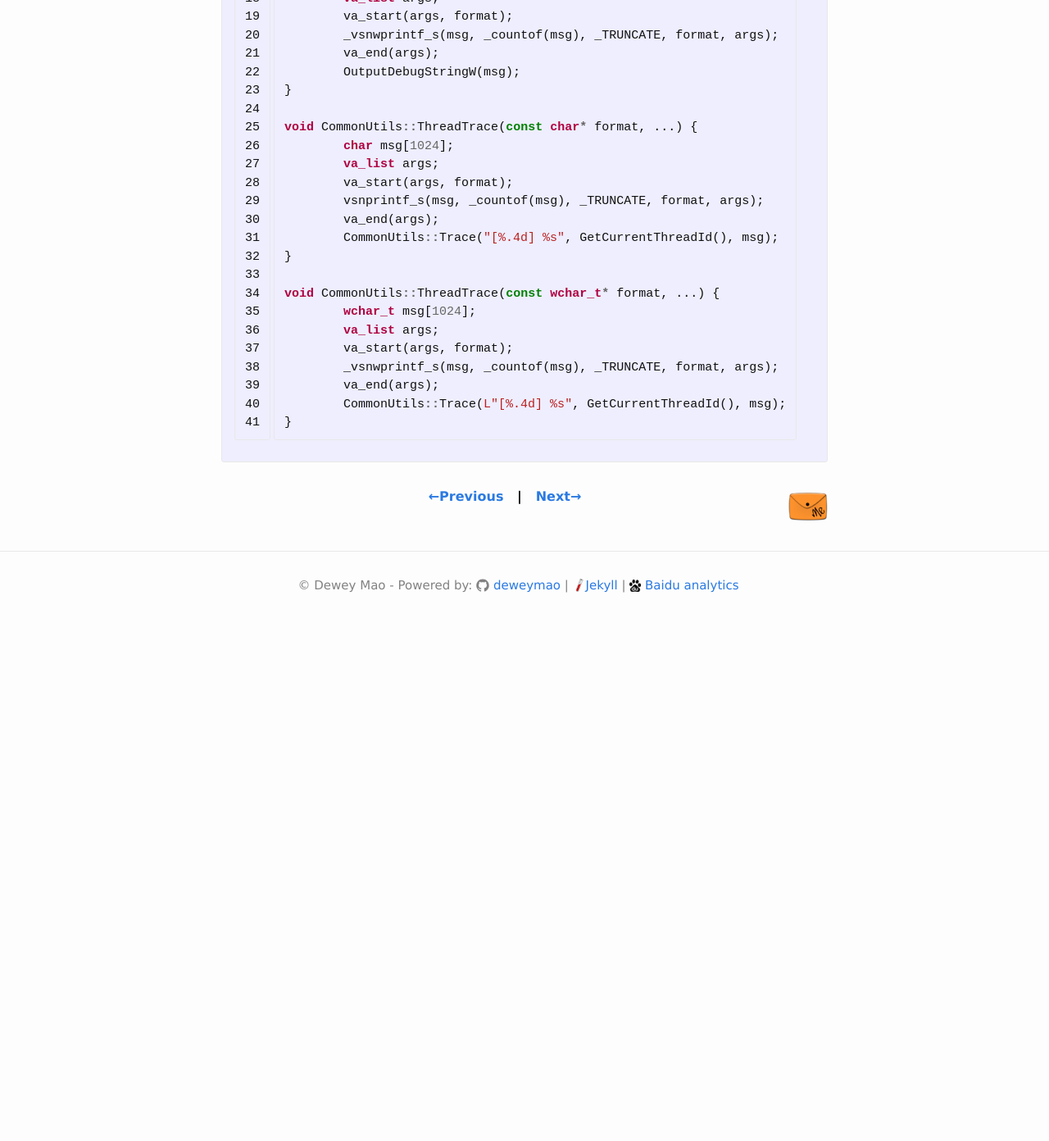
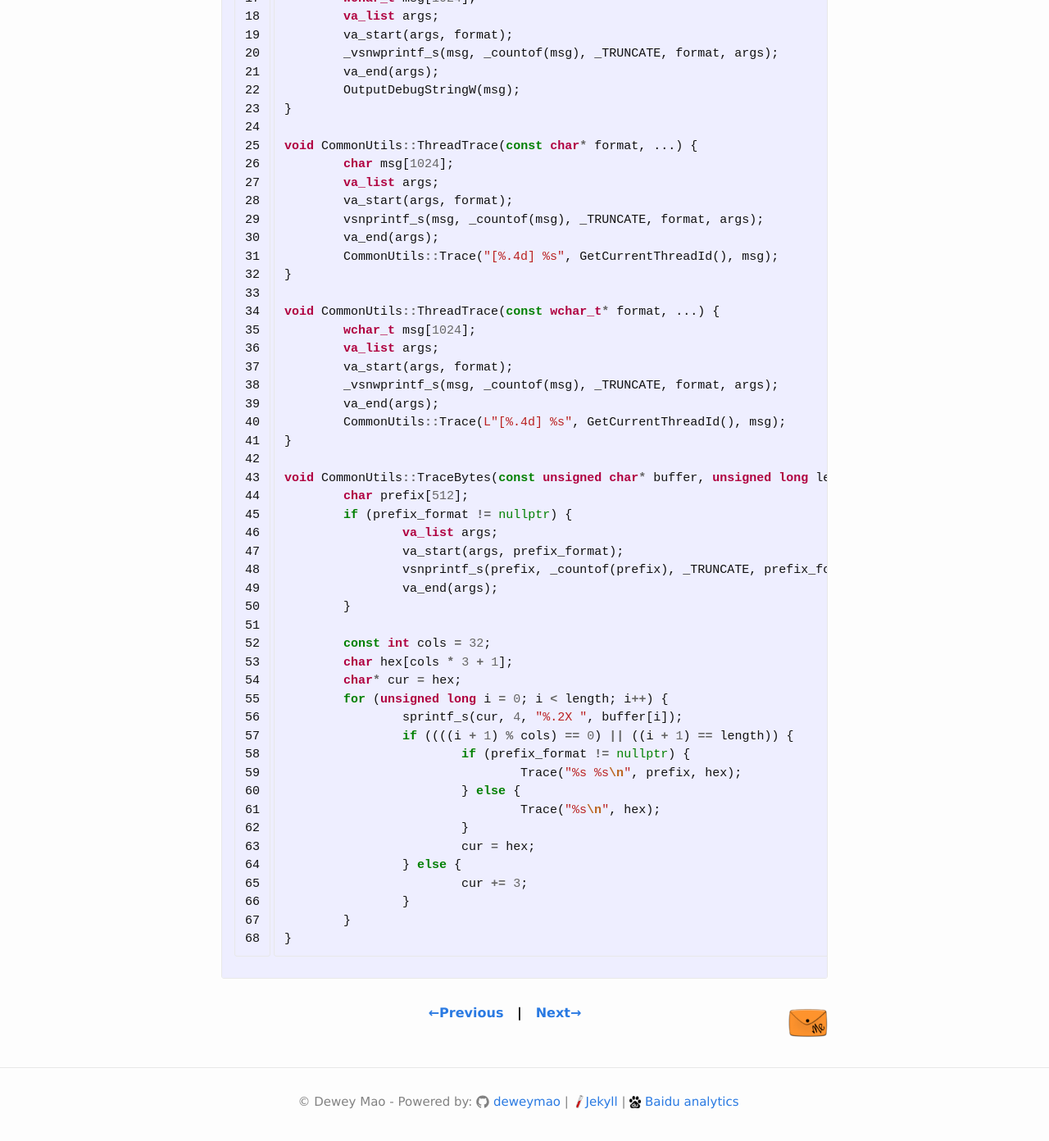
Before and after one commit to deweymao/deweymao.github.io, a Jekyll site: the page built from _posts/2017-07-07-customize_your_own_trace.md, in a window 1280 px wide and 1400 px high, scrolled down 991 px. Shown: the top 1392 px of the window at 82% size. Built offline with Jekyll 4.4.1, drawn with Linux system fonts in a browser that asks for light colours; comment, search, counter and statistics services are not loaded; before the commit the page ends 1761 px from its top, so only the background shows below that; some of the changed text lies outside the part shown.

Commit message:
modify post

```diff
--- a/_posts/2017-07-07-customize_your_own_trace.md
+++ b/_posts/2017-07-07-customize_your_own_trace.md
@@ -18,6 +18,7 @@ namespace CommonUtils {
 	void Trace(const wchar_t* format, ...);
 	void ThreadTrace(const char* format, ...);
 	void ThreadTrace(const wchar_t* format, ...);
+	void TraceBytes(const unsigned char* buffer, unsigned long length, const char* prefix_format = nullptr, ...);
 }
 {% endhighlight %}
 
@@ -64,4 +65,31 @@ void CommonUtils::ThreadTrace(const wchar_t* format, ...) {
 	CommonUtils::Trace(L"[%.4d] %s", GetCurrentThreadId(), msg);
 }
 
+void CommonUtils::TraceBytes(const unsigned char* buffer, unsigned long length, const char* prefix_format /*= nullptr*/, ...) {
+	char prefix[512];
+	if (prefix_format != nullptr) {
+		va_list args;
+		va_start(args, prefix_format);
+		vsnprintf_s(prefix, _countof(prefix), _TRUNCATE, prefix_format, args);
+		va_end(args);
+	}
+
+	const int cols = 32;
+	char hex[cols * 3 + 1];
+	char* cur = hex;
+	for (unsigned long i = 0; i < length; i++) {
+		sprintf_s(cur, 4, "%.2X ", buffer[i]);
+		if ((((i + 1) % cols) == 0) || ((i + 1) == length)) {
+			if (prefix_format != nullptr) {
+				Trace("%s %s\n", prefix, hex);
+			} else {
+				Trace("%s\n", hex);
+			}
+			cur = hex;
+		} else {
+			cur += 3;
+		}
+	}
+}
+
 {% endhighlight %}
```
